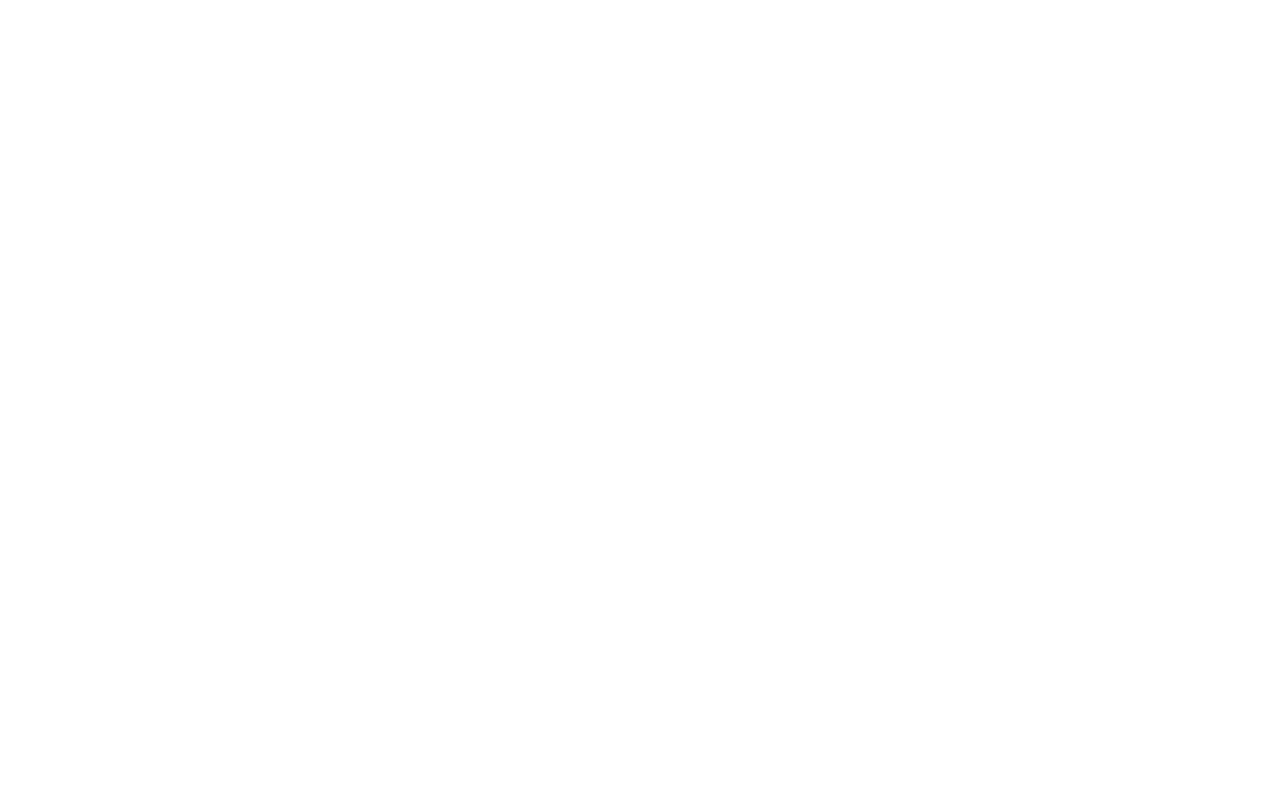
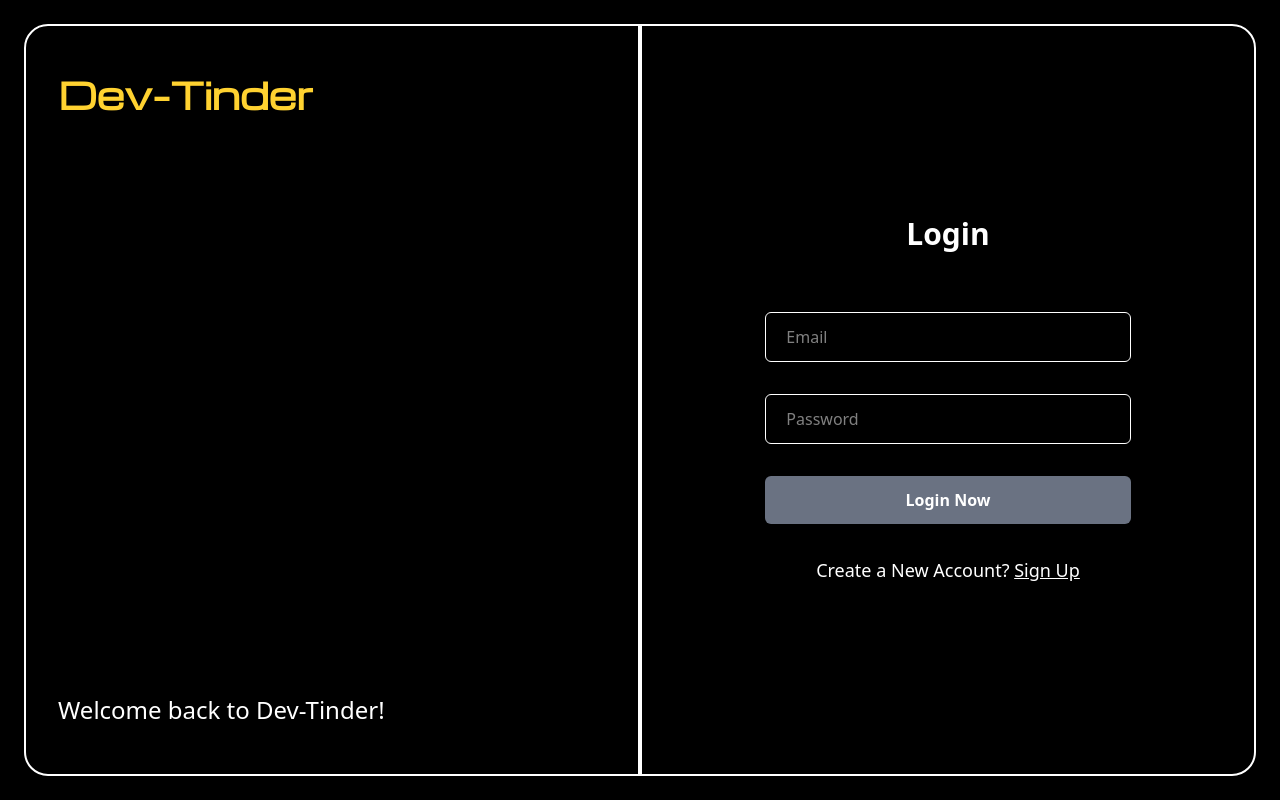
Before and after one commit to UmangDhandhukiya/Dev-Tinder-Project, a React (Vite) app: page /login in a window 1280 px wide. Before the commit this address had no page. Built offline with nearby package versions, Linux system fonts and the light colour scheme.

Commit message:
Form Validation using Formik

```diff
--- a/package.json
+++ b/package.json
@@ -11,6 +11,7 @@
   },
   "dependencies": {
     "@tailwindcss/vite": "^4.1.11",
+    "formik": "^2.4.6",
     "lucide-react": "^0.536.0",
     "react": "^19.1.0",
     "react-dom": "^19.1.0",
--- a/src/App.css
+++ b/src/App.css
@@ -3,6 +3,5 @@
 .Logo{
   font-family: "Michroma", sans-serif;
   font-weight: 600;
-  font-size: 28px;
   font-style: normal;
 }
--- a/src/App.jsx
+++ b/src/App.jsx
@@ -5,6 +5,8 @@
 import Layout from "./components/Layout";
 import Job from "./pages/User/Job";
 import About from "./pages/User/About";
+import Reg from "./pages/User/Reg";
+import Login from "./pages/User/Login";
 
 const App = () => {
   return (
@@ -16,6 +18,8 @@
             <Route path="/job" element={<Job />} />
             <Route path="/about" element={<About />} />
           </Route>
+          <Route path="/register" element={<Reg/>}/>
+          <Route path="/login" element={<Login/>}/>
         </Routes>
       </Router>
     </>
--- a/src/components/Header.jsx
+++ b/src/components/Header.jsx
@@ -32,12 +32,18 @@
         </ul>
 
         <div className="hidden md:flex gap-4">
-          <button className="px-4 py-1 bg-transparent border border-white rounded hover:bg-white hover:text-black transition">
+          <Link
+            to={"/login"}
+            className="px-4 py-1 border border-white rounded hover:bg-white hover:text-black transition"
+          >
             Login
-          </button>
-          <button className="px-4 py-1 bg-amber-300 text-black rounded hover:bg-amber-400 transition">
+          </Link>
+          <Link
+            to={"/register"}
+            className="px-4 py-1 bg-amber-300 text-black rounded hover:bg-amber-400 transition"
+          >
             Register
-          </button>
+          </Link>
         </div>
 
         <div className="md:hidden">
@@ -62,12 +68,18 @@
             </Link>
           ))}
           <div className="flex gap-4">
-            <button className="px-4 py-1 border border-white rounded hover:bg-white hover:text-black transition">
+            <Link
+              to={"/login"}
+              className="px-4 py-1 border border-white rounded hover:bg-white hover:text-black transition"
+            >
               Login
-            </button>
-            <button className="px-4 py-1 bg-amber-300 text-black rounded hover:bg-amber-400 transition">
+            </Link>
+            <Link
+              to={"/register"}
+              className="px-4 py-1 bg-amber-300 text-black rounded hover:bg-amber-400 transition"
+            >
               Register
-            </button>
+            </Link>
           </div>
         </div>
       )}
--- a/src/pages/User/Login.jsx
+++ b/src/pages/User/Login.jsx
@@ -1,11 +1,96 @@
-import React from 'react'
+import { Formik, Form, Field, ErrorMessage } from "formik";
+import React from "react";
+import { Link } from "react-router-dom";
 
 const Login = () => {
   return (
-    <div>
+    <div className="h-screen w-screen flex flex-col md:flex-row p-6 bg-black">
+      <div className="hidden md:flex w-1/2 border-2 h-full border-white rounded-tl-3xl rounded-bl-3xl px-8 py-12 flex-col justify-between">
+        <h1 className="text-amber-300 text-4xl Logo">Dev-Tinder</h1>
+        <h1 className="text-2xl text-white">
+          Welcome back to Dev-Tinder!
+        </h1>
+      </div>
 
+      <div className="w-full p-2 md:w-1/2 border-2 h-full border-white md:rounded-tr-3xl md:rounded-br-3xl py-12 px-8 flex justify-center items-center">
+        <Formik
+          initialValues={{
+            email: "",
+            password: ""
+          }}
+          validate={(values) => {
+            const error = {};
+            if (!values.email) {
+              error.email = "Required";
+            } else if (
+              !/^[A-Z0-9._%+-]+@[A-Z0-9.-]+\.[A-Z]{2,}$/i.test(values.email)
+            ) {
+              error.email = "Invalid email address";
+            }
+            if (!values.password) {
+              error.password = "Required";
+            }
+            return error;
+          }}
+          onSubmit={(values, { setSubmitting }) => {
+            setTimeout(() => {
+              alert(JSON.stringify(values, null, 2));
+              setSubmitting(false);
+            }, 400);
+          }}
+        >
+          {({ isSubmitting }) => (
+            <Form className="w-full h-auto flex flex-col items-center gap-8">
+              <h1 className="text-3xl font-semibold text-white mb-7">Login</h1>
+
+              <div className="w-full md:w-2/3 flex flex-col">
+                <Field
+                  className="text-white px-5 py-3 rounded-md border border-white"
+                  type="email"
+                  name="email"
+                  placeholder="Email"
+                />
+                <ErrorMessage
+                  name="email"
+                  component="div"
+                  className="text-red-500 text-sm mt-1"
+                />
+              </div>
+
+              <div className="w-full md:w-2/3 flex flex-col">
+                <Field
+                  className="text-white px-5 py-3 rounded-md border border-white"
+                  type="password"
+                  name="password"
+                  placeholder="Password"
+                />
+                <ErrorMessage
+                  name="password"
+                  component="div"
+                  className="text-red-500 text-sm mt-1"
+                />
+              </div>
+
+              <button
+                type="submit"
+                disabled={isSubmitting}
+                className="w-full md:w-2/3 text-white py-3 rounded-md bg-gray-500 font-semibold hover:bg-gray-700"
+              >
+                Login Now
+              </button>
+
+              <p className="text-sm md:text-lg text-white">
+                Create a New Account?{" "}
+                <Link to={"/register"} className="underline">
+                  Sign Up
+                </Link>
+              </p>
+            </Form>
+          )}
+        </Formik>
+      </div>
     </div>
-  )
-}
+  );
+};
 
-export default Login
+export default Login;
--- a/src/pages/User/Reg.jsx
+++ b/src/pages/User/Reg.jsx
@@ -1,11 +1,134 @@
-import React from 'react'
+import React from "react";
+import { Link } from "react-router-dom";
+import { Formik, Form, Field, ErrorMessage } from "formik";
 
 const Reg = () => {
   return (
-    <div>
+    <div className="h-screen w-screen flex flex-col md:flex-row p-6 bg-black">
+      <div className="hidden md:flex w-1/2 border-2 h-full border-white rounded-tl-3xl rounded-bl-3xl px-8 py-12 flex-col justify-between">
+        <h1 className="text-amber-300 text-4xl Logo">Dev-Tinder</h1>
+        <h1 className="text-2xl text-white">
+          Create your dev profile today and find your perfect project partner!
+        </h1>
+      </div>
 
+      <div className="w-full p-2 md:w-1/2 border-2 h-full border-white md:rounded-tr-3xl md:rounded-br-3xl py-12 px-8 flex items-center justify-center">
+        <Formik
+          initialValues={{
+            fName: "",
+            lName: "",
+            email: "",
+            password: "",
+          }}
+          validate={(values) => {
+            const errors = {};
+            if (!values.fName) {
+              errors.fName = "Required";
+            }
+             if (!values.lName) {
+              errors.lName = "Required";
+            }
+            if (!values.email) {
+              errors.email = "Required";
+            } else if (
+              !/^[A-Z0-9._%+-]+@[A-Z0-9.-]+\.[A-Z]{2,}$/i.test(values.email)
+            ) {
+              errors.email = "Invalid email address";
+            }
+            if (!values.password) {
+              errors.password = "Required";
+            }
+            return errors;
+          }}
+          onSubmit={(values, { setSubmitting }) => {
+            setTimeout(() => {
+              alert(JSON.stringify(values, null, 2));
+              setSubmitting(false);
+            }, 400);
+          }}
+        >
+          {({ isSubmitting }) => (
+            <Form className="w-full h-auto flex flex-col items-center gap-8">
+              <h1 className="text-3xl font-semibold text-white mb-7">
+                Register
+              </h1>
+
+              <div className="w-full md:w-2/3 flex flex-col">
+                <Field
+                  className="text-white px-5 py-3 rounded-md border border-white"
+                  type="text"
+                  name="fName"
+                  placeholder="First Name"
+                />
+                <ErrorMessage
+                  name="fName"
+                  component="div"
+                  className="text-red-500 text-sm mt-1"
+                />
+              </div>
+
+              <div className="w-full md:w-2/3 flex flex-col">
+                <Field
+                  className="text-white px-5 py-3 rounded-md border border-white"
+                  type="text"
+                  name="lName"
+                  placeholder="Last Name"
+                />
+                <ErrorMessage
+                  name="lName"
+                  component="div"
+                  className="text-red-500 text-sm mt-1"
+                />
+              </div>
+
+              <div className="w-full md:w-2/3 flex flex-col">
+                <Field
+                  className="text-white px-5 py-3 rounded-md border border-white"
+                  type="email"
+                  name="email"
+                  placeholder="Email"
+                />
+                <ErrorMessage
+                  name="email"
+                  component="div"
+                  className="text-red-500 text-sm mt-1"
+                />
+              </div>
+
+              <div className="w-full md:w-2/3 flex flex-col">
+                <Field
+                  className="text-white px-5 py-3 rounded-md border border-white"
+                  type="password"
+                  name="password"
+                  placeholder="Password"
+                />
+                <ErrorMessage
+                  name="password"
+                  component="div"
+                  className="text-red-500 text-sm mt-1"
+                />
+              </div>
+
+              <button
+                type="submit"
+                disabled={isSubmitting}
+                className="w-full md:w-2/3 text-white py-3 rounded-md bg-gray-500 font-semibold hover:bg-gray-700"
+              >
+                Sign Up
+              </button>
+
+              <p className="text-sm md:text-lg text-white">
+                Already Have an Account?{" "}
+                <Link to={"/login"} className="underline">
+                  Login Now
+                </Link>
+              </p>
+            </Form>
+          )}
+        </Formik>
+      </div>
     </div>
-  )
-}
+  );
+};
 
-export default Reg
+export default Reg;
```
Also changed, not shown: 1 other file (tests, documents, lock files or other folders).
